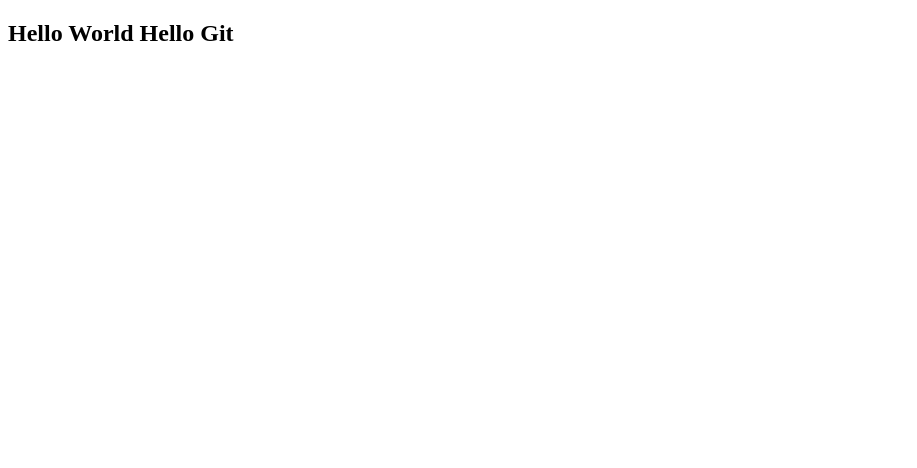
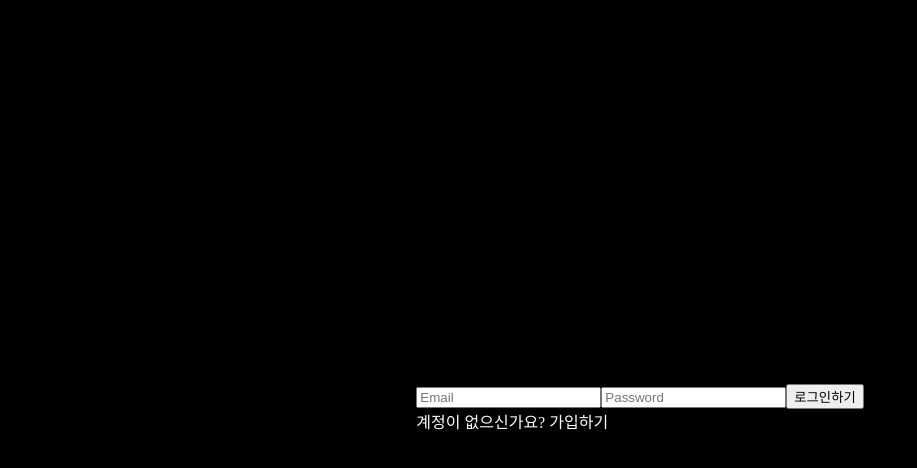
Before and after one commit to yejin521/clone-x-frontend, a Vue app: page / in a window 1280 px wide. Shown: the top 468 px of the page, without its empty margins (0-917 px from the left). Built offline with nearby package versions, Linux system fonts and the light colour scheme.

Commit message:
#2 Init LoginPage

```diff
--- a/src/App.vue
+++ b/src/App.vue
@@ -1,14 +1,30 @@
 <template>
-  <h2>Hello World Hello Git</h2>
+  <div class="container">
+    <LoginPage/>
+  </div>
 </template>
 
 <script>
 
-
+import LoginPage from "@/views/LoginPage.vue";
 export default {
   name: 'App',
+  components: {
+    LoginPage
+  },
 }
 </script>
 
 <style>
+body {
+  background-color: black;
+  color: white;
+}
+.container {
+  height: 100vh;
+  display: flex;
+  flex-direction: column;
+  justify-content: center;
+  align-items: center;
+}
 </style>
--- /dev/null
+++ b/src/views/LoginPage.vue
@@ -0,0 +1,33 @@
+<template>
+    <div>
+        <input type="text" :placeholder=" 'Email' " v-model="email"/>
+        <input type="password" :placeholder=" 'Password' " v-model="password"/>
+
+        <button @click="login">로그인하기</button>
+        <div>
+            계정이 없으신가요?
+            <span>가입하기</span>
+        </div>
+    </div>
+</template>
+
+<script>
+export default {
+    name:"LoginPage",
+    data() {
+        return {
+            email: "",
+            password: "",
+        };
+    },
+    methods: {
+        login() {
+            console.log(this.email, this.password);
+        }
+    }
+}
+</script>
+
+<style>
+
+</style>
```
Also changed, not shown: src/components/HelloWorld.vue (deleted, +0 -58 lines), 1 other file (tests, documents, lock files or other folders).
